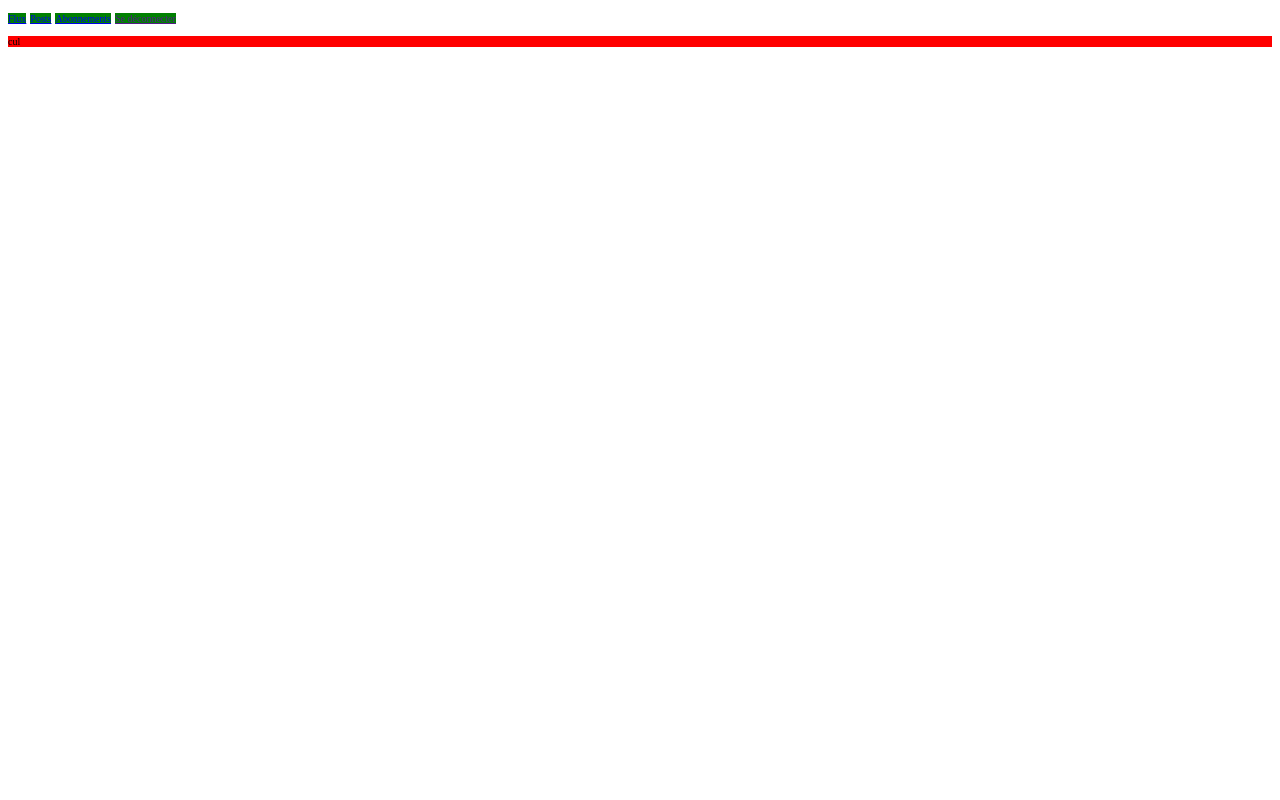
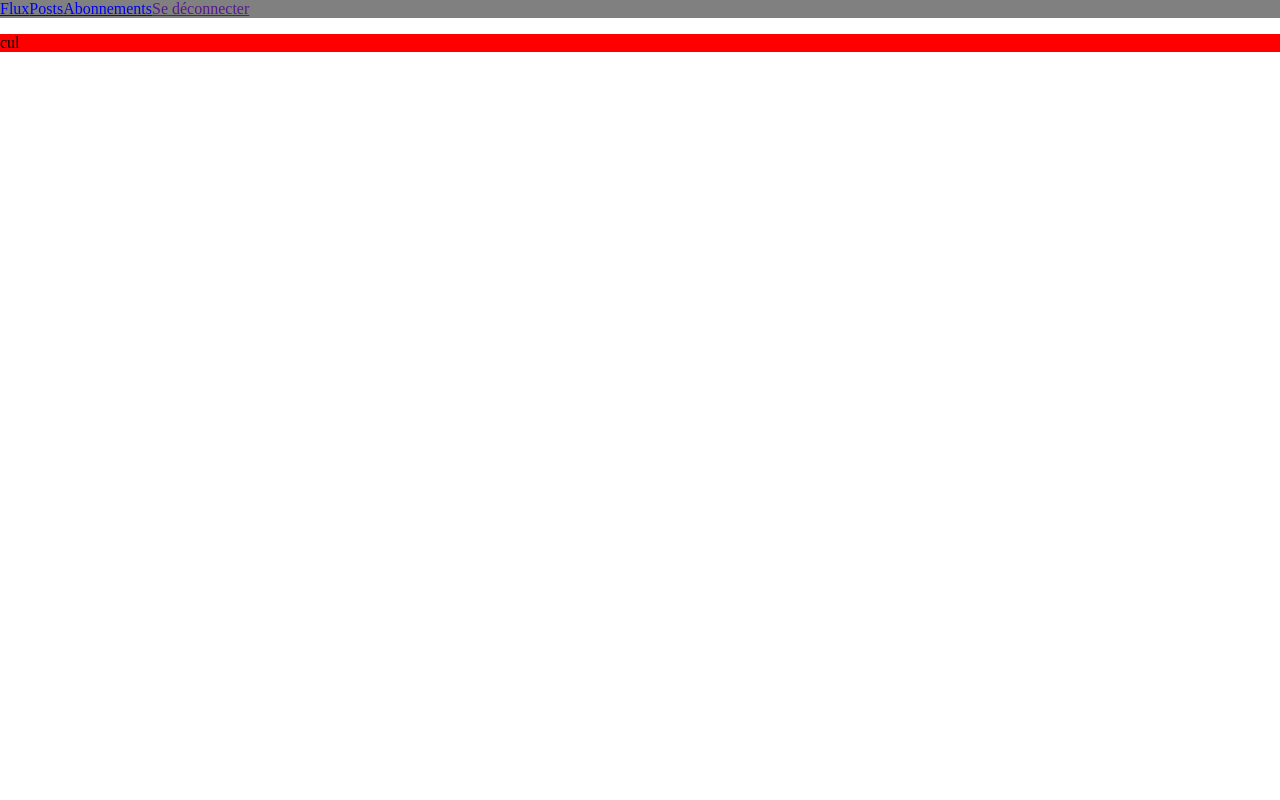
Before and after one commit to Mylaana/-Projet9-DA-Python-Developpez-une-application-Web-en-utilisant-Django, a Django app: page / in a window 1280 px wide. Run offline with Django 4.2, Linux system fonts and the light colour scheme.

Commit message:
set up base html and style

```diff
--- a/LITRevu/settings.py
+++ b/LITRevu/settings.py
@@ -120,6 +120,9 @@ USE_TZ = True
 # https://docs.djangoproject.com/en/4.2/howto/static-files/
 
 STATIC_URL = 'static/'
+STATICFILES_DIRS = [
+    BASE_DIR / 'static',
+]
 
 # Default primary key field type
 # https://docs.djangoproject.com/en/4.2/ref/settings/#default-auto-field
--- a/LITRevu/static/CSS/styles.css
+++ /dev/null
@@ -1,3 +0,0 @@
-div {
-    background-color: red;
-}
--- a/blog/static/blog/styles.css
+++ b/blog/static/blog/styles.css
@@ -1,8 +1,3 @@
 p {
-    font-size: 10px;
     background-color: red;
 }
-a {
-    font-size: 10px;
-    background-color: green;
-}
--- /dev/null
+++ b/static/base.css
@@ -0,0 +1,9 @@
+body {
+    margin: 0;
+}
+.base-header {
+    background-color: grey;
+    display: flex;
+    flex-wrap: wrap;
+    align-content: flex-end;
+}
--- a/templates/base.html
+++ b/templates/base.html
@@ -2,14 +2,17 @@
 <html>
     <head>
         <title>LITReview</title>
+        <link rel="stylesheet" href="{% static 'base.css' %}" />
         {% block styles %}{% endblock styles %}
     </head>
     <body>
         <header>
-            <a href="flux">Flux</a>
-            <a href="posts/">Posts</a>
-            <a href="abonnements/">Abonnements</a>
-            <a href="">Se déconnecter</a>
+            <div class="base-header">
+                <div><a href="flux">Flux</a></div>
+                <div><a href="posts/">Posts</a></div>
+                <div><a href="abonnements/">Abonnements</a></div>
+                <div><a href="">Se déconnecter</a></div>
+            </div>
         </header>
         {% block content %}{% endblock content %}
     </body>
```
